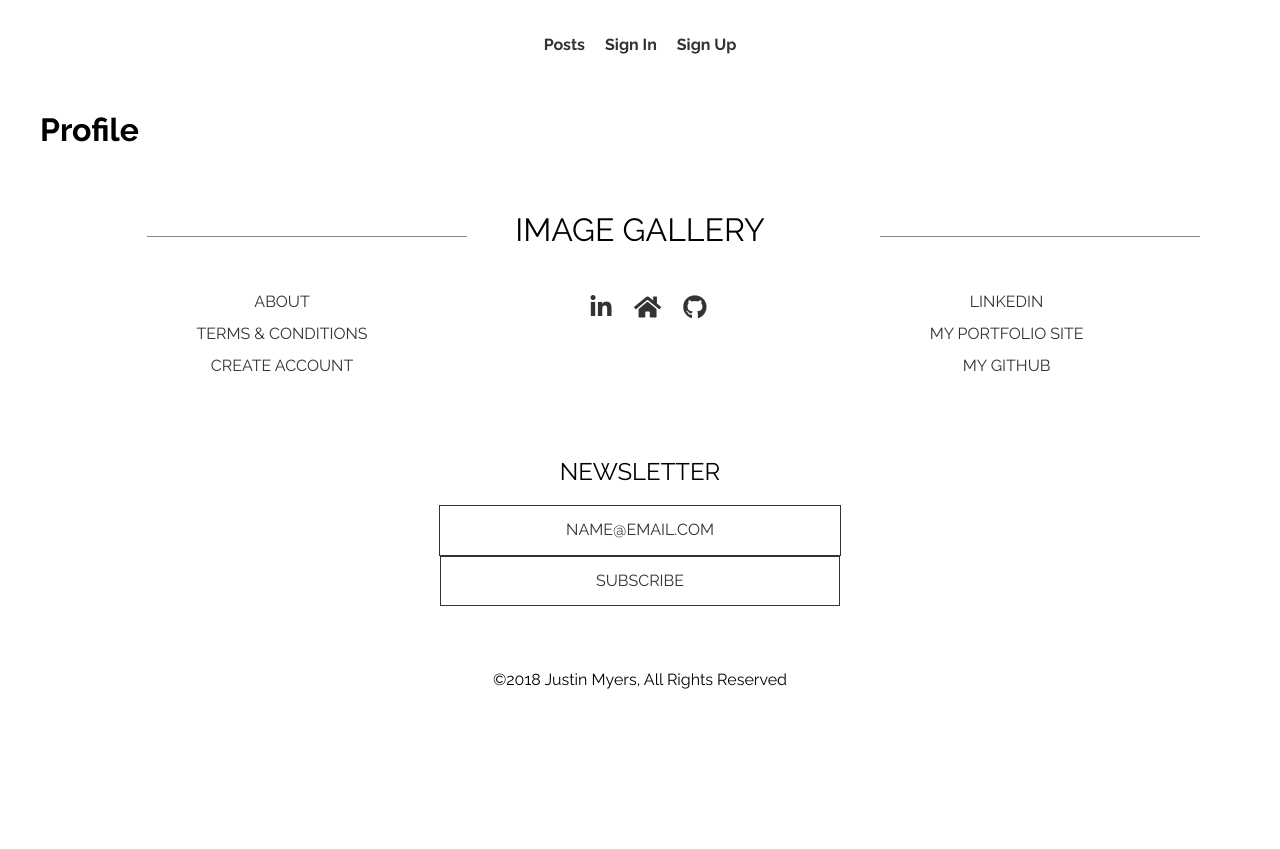
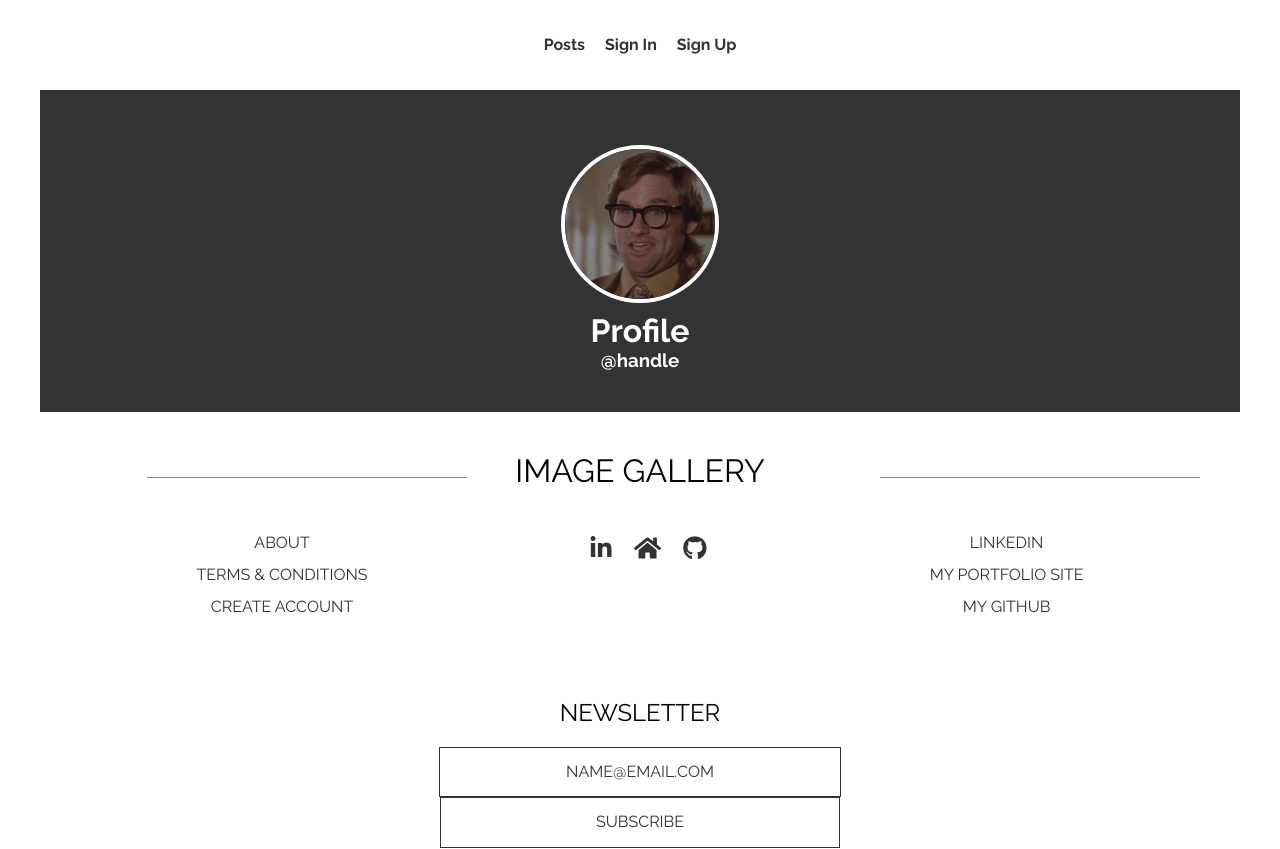
Before and after one commit to Devman0451/image-gallery, a React app: page /profile/JackBurton in a window 1280 px wide. Shown: the top 849 px of the page. Before the commit the page ends 800 px from the top, so only its background shows below. Built offline with nearby package versions, Linux system fonts and the light colour scheme; no server answers.

Commit message:
basic profile page

```diff
--- a/src/components/Profile/Profile.js
+++ b/src/components/Profile/Profile.js
@@ -1,9 +1,45 @@
-import React from 'react';
+import React, { Component } from 'react';
+import { connect } from 'react-redux';
+import { fetchShowcaseProfile } from '../../store/profileActions';
 
-const profile = props => {
-    return (
-        <h1>Profile</h1>
-    );
+import styles from './Profile.module.css';
+
+const imgPath = process.env.PUBLIC_URL + '/assets/images/';
+
+class Profile extends Component {
+
+    componentDidMount() {
+        if(this.props.profile == null) {
+            this.props.fetchProfile(this.props.match.params.profile_id);
+        }
+        console.log(this.props.profile);
+    }
+
+    render() {
+        const title = this.props.profile ? this.props.profile.name : "Profile";
+        const handle = this.props.profile ? this.props.profile.handle : "@handle";
+        return (
+            <>
+            <div className={styles["ProfileBanner"]}>
+                <img src={imgPath + "artist.jpg"} alt="artist" className={styles["ProfileImage"]} />
+                <h1>{title}</h1>
+                <h3>{handle}</h3>
+            </div>
+            </>
+        );
+    }
 }
 
-export default profile;
+const mapStateToProps = state => {
+    return {
+        profile: state.profile.showcaseProfile
+    }
+}
+
+const mapDispatchToProps = dispatch => {
+    return {
+        fetchProfile: (profile) => {dispatch(fetchShowcaseProfile(profile))}
+    }
+}
+
+export default connect(mapStateToProps, mapDispatchToProps)(Profile);
--- a/src/components/Profile/Profile.module.css
+++ b/src/components/Profile/Profile.module.css
@@ -0,0 +1,23 @@
+.ProfileBanner {
+    display: grid;
+    justify-items: center;
+    background-color: var(--main-color-dark);
+    text-align: center;
+    color: white;
+    padding: 40px;
+}
+
+.ProfileBanner > h1,
+.ProfileBanner > h3 {
+    margin: 0;
+}
+
+.ProfileBanner > h1 {
+    margin-top: 10px;
+}
+
+.ProfileImage {
+    width: 150px;
+    border-radius: 50%;
+    border: 4px solid white;
+}
```
